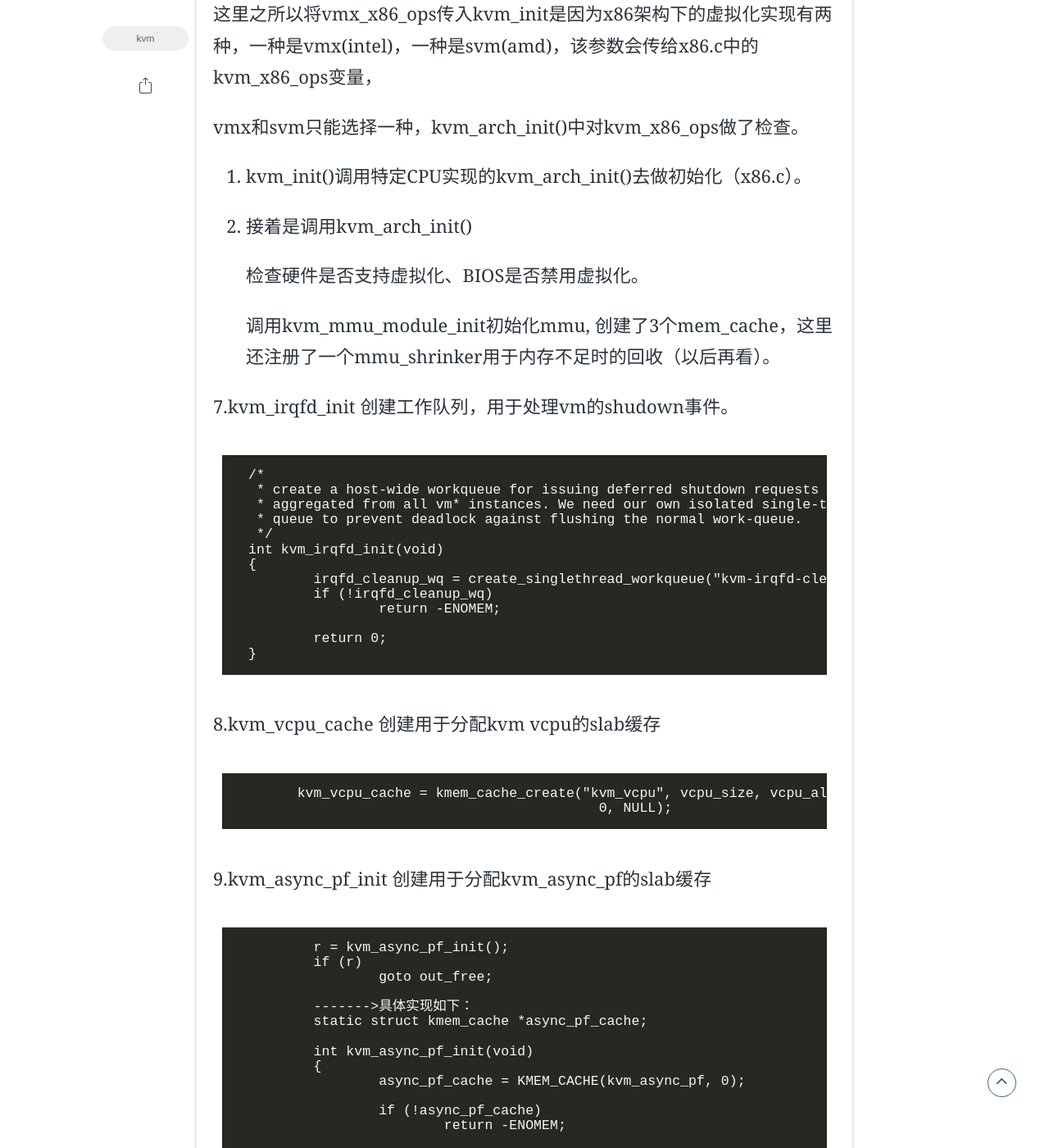
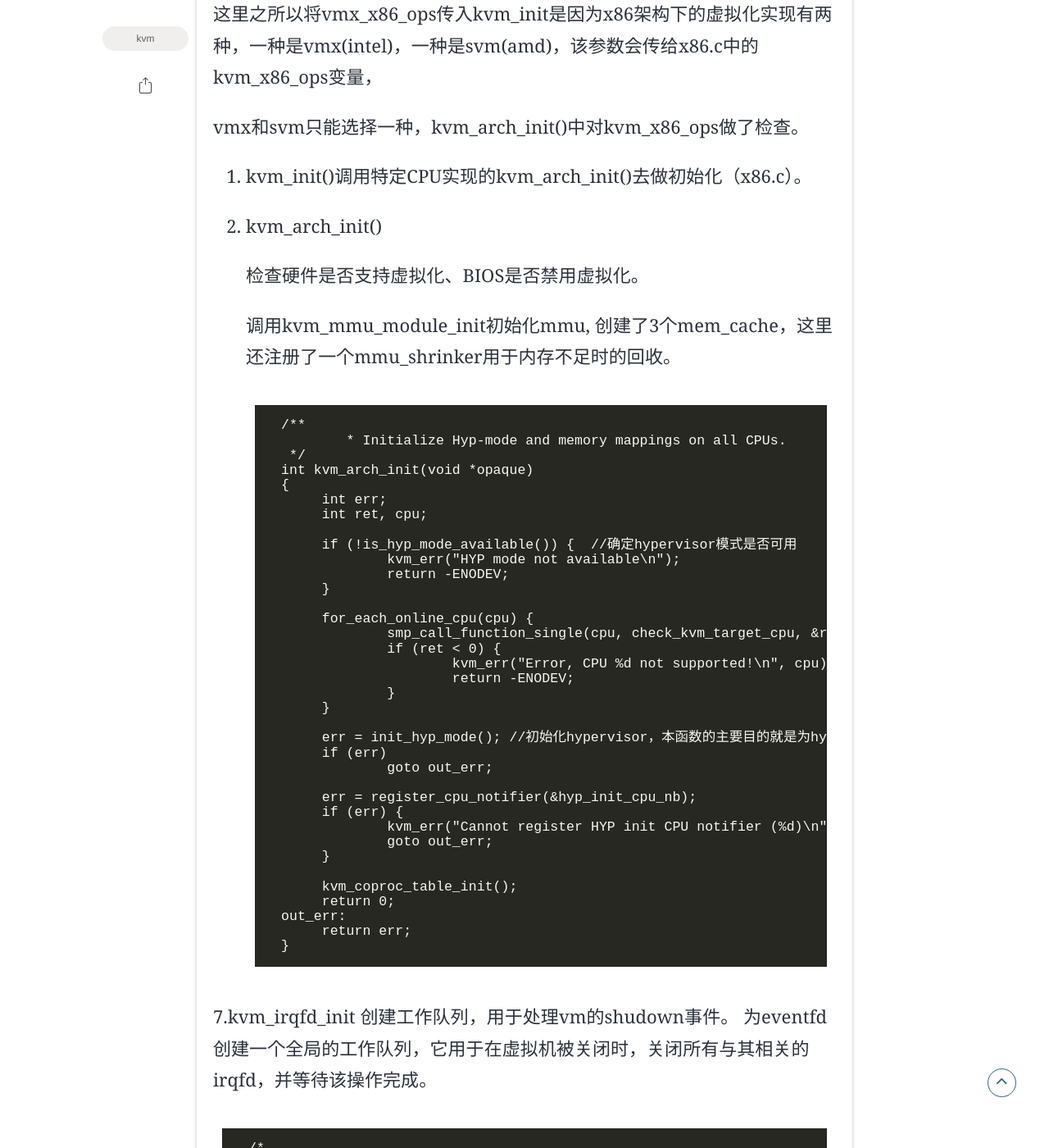
Before and after one commit to dusir/dusir.github.io, a Jekyll site: the page built from _posts/2022-10-06-KVM-intel vmx代码阅读记录.md, in a window 1280 px wide and 1400 px high, scrolled down 3415 px. Shown: the whole window at 82% size. Built offline with Jekyll 4.4.1, drawn with Linux system fonts in a browser that asks for light colours; some web fonts are replaced; comment, search, counter and statistics services are not loaded; some of the changed text lies outside the part shown.

Commit message:
update kvm
Signed-off-by: bobdu <bobdu@tencent.com>

````diff
--- a/_posts/2022-10-06-KVM-intel vmx代码阅读记录.md
+++ b/_posts/2022-10-06-KVM-intel vmx代码阅读记录.md
@@ -64,14 +64,53 @@ vmx和svm只能选择一种，kvm_arch_init()中对kvm_x86_ops做了检查。
 
 5. kvm_init()调用特定CPU实现的kvm_arch_init()去做初始化（x86.c）。
 
-6. 接着是调用kvm_arch_init()
+6. kvm_arch_init()
 
    检查硬件是否支持虚拟化、BIOS是否禁用虚拟化。
 
-   调用kvm_mmu_module_init初始化mmu, 创建了3个mem_cache，这里还注册了一个mmu_shrinker用于内存不足时的回收（以后再看）。
+   调用kvm_mmu_module_init初始化mmu, 创建了3个mem_cache，这里还注册了一个mmu_shrinker用于内存不足时的回收。
+```
+/**
+ * Initialize Hyp-mode and memory mappings on all CPUs.
+ */
+int kvm_arch_init(void *opaque)
+{
+        int err;
+        int ret, cpu;
+
+        if (!is_hyp_mode_available()) {  //确定hypervisor模式是否可用
+                kvm_err("HYP mode not available\n");
+                return -ENODEV;
+        }
+
+        for_each_online_cpu(cpu) {
+                smp_call_function_single(cpu, check_kvm_target_cpu, &ret, 1);
+                if (ret < 0) {
+                        kvm_err("Error, CPU %d not supported!\n", cpu);
+                        return -ENODEV;
+                }
+        }
+
+        err = init_hyp_mode(); //初始化hypervisor，本函数的主要目的就是为hypervisor分配页表pgd，该函数将与finalize_hyp_mode后边一起介绍
+        if (err)
+                goto out_err;
+
+        err = register_cpu_notifier(&hyp_init_cpu_nb);
+        if (err) {
+                kvm_err("Cannot register HYP init CPU notifier (%d)\n", err);
+                goto out_err;
+        }
+
+        kvm_coproc_table_init();
+        return 0;
+out_err:
+        return err;
+}
+```
 
 7.kvm_irqfd_init
 创建工作队列，用于处理vm的shudown事件。
+为eventfd创建一个全局的工作队列，它用于在虚拟机被关闭时，关闭所有与其相关的irqfd，并等待该操作完成。
 ```
 /*
  * create a host-wide workqueue for issuing deferred shutdown requests
@@ -89,14 +128,14 @@ int kvm_irqfd_init(void)
 ```
 
 8.kvm_vcpu_cache
-创建用于分配kvm vcpu的slab缓存
+创建用于分配kvm vcpu的特定的slab缓存
 ```
       kvm_vcpu_cache = kmem_cache_create("kvm_vcpu", vcpu_size, vcpu_align,
                                            0, NULL);
 ```
 
 9.kvm_async_pf_init
-创建用于分配kvm_async_pf的slab缓存
+创建用于分配kvm_async_pf特定的slab缓存
 ```
         r = kvm_async_pf_init();
         if (r)
````
Also changed, not shown: assets/img/posts/kvm/KVM流程图.jpg.
